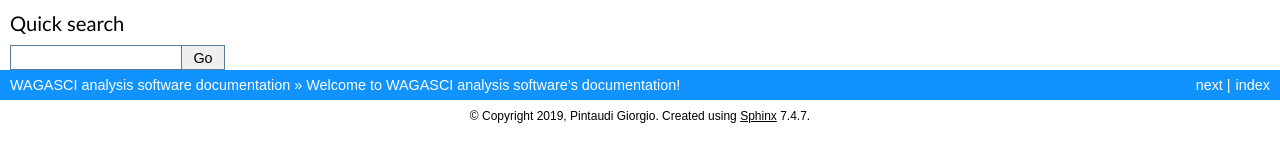
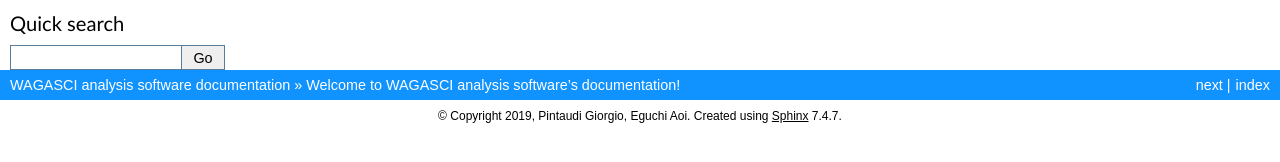
Before and after one commit to thos91/Analysis, a Sphinx documentation site: the page built from doc/index.rst, in a window 1280 px wide. Shown: the part 430-592 px from the top of the page. Built offline with Sphinx 7.4.7, drawn with Linux system fonts in a browser that asks for light colours; formulas are drawn with MathJax 3; pages that are not in the unit, such as notebooks, are missing from menus; the version number could not be read and is left out.

Commit message:
Added Eguchi-kun name to the Copyright

```diff
--- a/doc/conf.py
+++ b/doc/conf.py
@@ -48,7 +48,7 @@ master_doc = 'index'
 
 # General information about the project.
 project = u'WAGASCI analysis software'
-copyright = u'2019, Pintaudi Giorgio'
+copyright = u'2019, Pintaudi Giorgio, Eguchi Aoi'
 
 # The version info for the project you're documenting, acts as replacement for
 # |version| and |release|, also used in various other places throughout the
```
